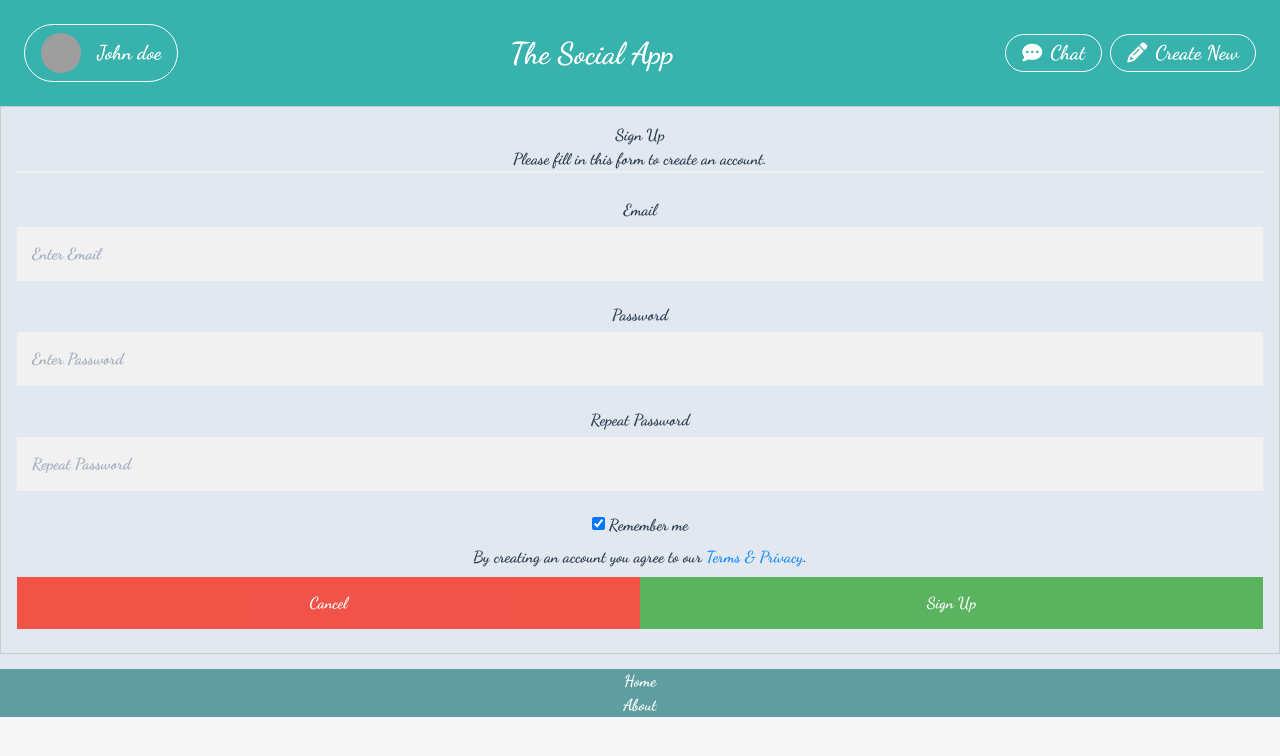
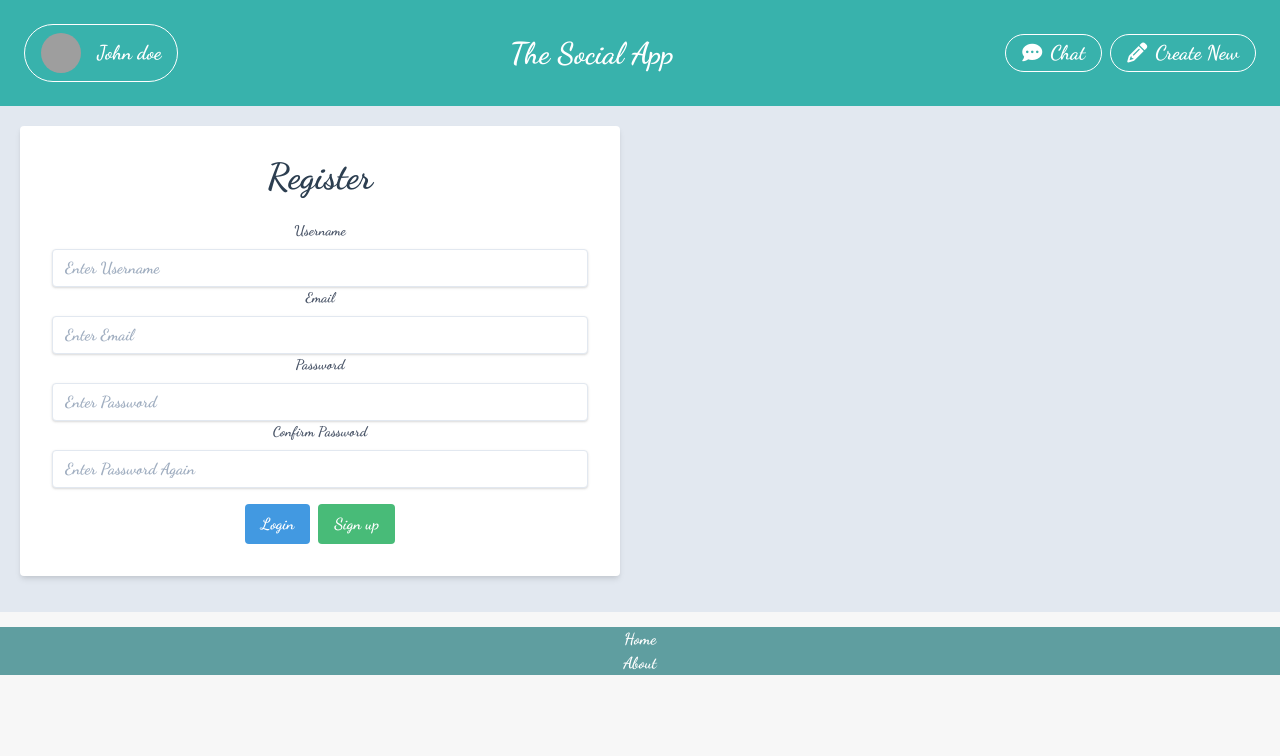
Before and after one commit to Tajveez/Twitter-0, a Vue app in the folder client/: page /register in a window 1280 px wide. Shown: the top 756 px of the page. Built offline with nearby package versions, Linux system fonts and the light colour scheme; grey boxes are pictures that could not be loaded.

Commit message:
Initial design login/register

```diff
--- a/client/src/App.vue
+++ b/client/src/App.vue
@@ -6,10 +6,11 @@
     <!-- https://www.youtube.com/watch?v=JnEH9tYLxLkgi -->
 
     <Header />
-    <div class="ui equal width three column grid bg-gray-300">
+    <!-- <div class="bg-gray-300 flex justify-center"> -->
+    <div class="bg-gray-300">
       <router-view class="column" />
-      <RightSidebar class="three wide column" />
     </div>
+    <RightSidebar class="three wide column" />
   </div>
 </template>
 
--- a/client/src/components/Posts.vue
+++ b/client/src/components/Posts.vue
@@ -21,12 +21,22 @@
             <p class="text-xl">{{ post.text }}</p>
           </div>
         </div>
-        <div class="text-xl">
-          <i class="ml-10 fas fa-share-alt"></i>
-          <i class="ml-10 fas fa-retweet"></i>
-          <i class="ml-10 fas fa-heart"></i>
-          <i class="ml-10 fas fa-comment"></i>
-          <i @click="deletePost(post._id)" class="ml-10 fas fa-trash-alt"></i>
+        <div class="text-xl w-full">
+          <div class="text-gray-500 w-1/5 mr-5 inline">
+            <i style="color: gray" class="ml-10 fas fa-share-alt"></i> 12
+          </div>
+          <div class="text-gray-500 mr-5 inline">
+            <i style="color: gray" class="ml-10 fas fa-retweet"></i> 15
+          </div>
+          <div class="text-gray-500 mr-5 inline">
+            <i style="color: gray" class="ml-10 fas fa-heart"></i> 18
+          </div>
+          <div class="text-gray-500 mr-5 inline">
+            <i style="color: gray" class="ml-10 fas fa-comment"></i> 20
+          </div>
+          <div class="inline">
+            <i @click="deletePost(post._id)" style="color: gray" class="ml-10 fas fa-trash-alt"></i>
+          </div>
         </div>
         <!-- <div class="actions">
           <div class="date">
--- a/client/src/views/Login.vue
+++ b/client/src/views/Login.vue
@@ -1,37 +1,60 @@
 <template>
-  <div>
-    <form method="post">
-      <div class="imgcontainer">
+  <div class="w-1/2 p-5">
+    <form method="post" class="bg-white shadow-md rounded px-8 pt-6 pb-8 mb-4">
+      <h1 class="mb-4 text-4xl">Login</h1>
+      <!-- <div class="imgcontainer">
         <img
           src="https://www.pngitem.com/pimgs/m/506-5067022_sweet-shap-profile-placeholder-hd-png-download.png"
           alt="Avatar"
           class="avatar"
         />
-      </div>
+      </div>-->
 
-      <div class="container">
-        <label for="uname">
+      <div class="mb-4">
+        <label class="block text-gray-700 text-sm font-bold mb-2" for="uname">
           <b>Username</b>
         </label>
-        <input type="text" placeholder="Enter Username" name="uname" required />
+        <input
+          class="shadow appearance-none border rounded w-full py-2 px-3 text-gray-700 leading-tight focus:outline-none focus:shadow-outline"
+          type="text"
+          placeholder="Enter Username"
+          name="uname"
+          required
+        />
 
-        <label for="psw">
+        <label class="block text-gray-700 text-sm font-bold mb-2" for="psw">
           <b>Password</b>
         </label>
-        <input type="password" placeholder="Enter Password" name="psw" required />
-
-        <button type="submit">Login</button>
-        <label>
-          <input type="checkbox" checked="checked" name="remember" /> Remember me
-        </label>
+        <input
+          class="shadow appearance-none border rounded w-full py-2 px-3 text-gray-700 leading-tight focus:outline-none focus:shadow-outline"
+          type="password"
+          placeholder="Enter Password"
+          name="psw"
+          required
+        />
+        <div class="text-right mt-2">
+          <label>
+            <input type="checkbox" checked="checked" name="remember" /> Remember me
+          </label>
+        </div>
       </div>
-
-      <div class="container" style="background-color:#f1f1f1">
-        <button type="button" class="cancelbtn">Cancel</button>
+      <div class="flex items-center justify-between">
         <span class="psw">
-          Forgot
-          <a href="#">password?</a>
+          <a
+            class="inline-block align-baseline font-bold text-sm text-blue-500 hover:text-blue-800"
+            href="#"
+          >Forgot password?</a>
         </span>
+        <div>
+          <button
+            class="bg-blue-500 hover:bg-blue-700 text-white font-bold mr-2 py-2 px-4 rounded focus:outline-none focus:shadow-outline"
+            type="submit"
+          >Login</button>
+          <button
+            class="bg-green-500 hover:bg-blue-700 text-white font-bold py-2 px-4 rounded focus:outline-none focus:shadow-outline"
+            type="submit"
+          >Sign up</button>
+        </div>
       </div>
     </form>
   </div>
@@ -42,76 +65,4 @@ export default {};
 </script>
 
 <style scoped>
-/* Bordered form */
-form {
-  border: 3px solid #f1f1f1;
-}
-
-/* Full-width inputs */
-input[type="text"],
-input[type="password"] {
-  width: 100%;
-  padding: 12px 20px;
-  margin: 8px 0;
-  display: inline-block;
-  border: 1px solid #ccc;
-  box-sizing: border-box;
-}
-
-/* Set a style for all buttons */
-button {
-  background-color: #4caf50;
-  color: white;
-  padding: 14px 20px;
-  margin: 8px 0;
-  border: none;
-  cursor: pointer;
-  width: 100%;
-}
-
-/* Add a hover effect for buttons */
-button:hover {
-  opacity: 0.8;
-}
-
-/* Extra style for the cancel button (red) */
-.cancelbtn {
-  width: auto;
-  padding: 10px 18px;
-  background-color: #f44336;
-}
-
-/* Center the avatar image inside this container */
-.imgcontainer {
-  text-align: center;
-  margin: 24px 0 12px 0;
-}
-
-/* Avatar image */
-img.avatar {
-  width: 40%;
-  border-radius: 50%;
-}
-
-/* Add padding to containers */
-.container {
-  padding: 16px;
-}
-
-/* The "Forgot password" text */
-span.psw {
-  float: right;
-  padding-top: 16px;
-}
-
-/* Change styles for span and cancel button on extra small screens */
-@media screen and (max-width: 300px) {
-  span.psw {
-    display: block;
-    float: none;
-  }
-  .cancelbtn {
-    width: 100%;
-  }
-}
 </style>
--- a/client/src/views/Register.vue
+++ b/client/src/views/Register.vue
@@ -1,41 +1,86 @@
 <template>
+  <div class="w-1/2 p-5">
+    <form method="post" class="bg-white shadow-md rounded px-8 pt-6 pb-8 mb-4">
+      <h1 class="mb-4 text-4xl">Register</h1>
+      <!-- <div class="imgcontainer">
+        <img
+          src="https://www.pngitem.com/pimgs/m/506-5067022_sweet-shap-profile-placeholder-hd-png-download.png"
+          alt="Avatar"
+          class="avatar"
+        />
+      </div>-->
+
+      <div class="mb-4">
         <div>
-    <form action="action_page.php" style="border:1px solid #ccc">
-      <div class="container">
-        <h1>Sign Up</h1>
-        <p>Please fill in this form to create an account.</p>
-        <hr />
-
-        <label for="email">
+          <label class="block text-gray-700 text-sm font-bold mb-2" for="uname">
+            <b>Username</b>
+          </label>
+          <input
+            class="shadow appearance-none border rounded w-full py-2 px-3 text-gray-700 leading-tight focus:outline-none focus:shadow-outline"
+            type="text"
+            placeholder="Enter Username"
+            name="uname"
+            required
+          />
+        </div>
+        <div>
+          <label class="block text-gray-700 text-sm font-bold mb-2" for="uname">
             <b>Email</b>
           </label>
-        <input type="text" placeholder="Enter Email" name="email" required />
-
-        <label for="psw">
+          <input
+            class="shadow appearance-none border rounded w-full py-2 px-3 text-gray-700 leading-tight focus:outline-none focus:shadow-outline"
+            type="text"
+            placeholder="Enter Email"
+            name="uname"
+            required
+          />
+        </div>
+        <div>
+          <label class="block text-gray-700 text-sm font-bold mb-2" for="psw">
             <b>Password</b>
           </label>
-        <input type="password" placeholder="Enter Password" name="psw" required />
-
-        <label for="psw-repeat">
-          <b>Repeat Password</b>
+          <input
+            class="shadow appearance-none border rounded w-full py-2 px-3 text-gray-700 leading-tight focus:outline-none focus:shadow-outline"
+            type="password"
+            placeholder="Enter Password"
+            name="psw"
+            required
+          />
+        </div>
+        <div>
+          <label class="block text-gray-700 text-sm font-bold mb-2" for="psw">
+            <b>Confirm Password</b>
           </label>
-        <input type="password" placeholder="Repeat Password" name="psw-repeat" required />
-
+          <input
+            class="shadow appearance-none border rounded w-full py-2 px-3 text-gray-700 leading-tight focus:outline-none focus:shadow-outline"
+            type="password"
+            placeholder="Enter Password Again"
+            name="psw"
+            required
+          />
+        </div>
+        <!-- <div class="text-right mt-2">
           <label>
-          <input type="checkbox" checked="checked" name="remember" style="margin-bottom:15px" /> Remember me
+            <input type="checkbox" checked="checked" name="remember" /> Remember me
           </label>
-
-        <p>
-          By creating an account you agree to our
+        </div>-->
+      </div>
+      <div class="flex items-center justify-center">
+        <!-- <span class="psw">
           <a
+            class="inline-block align-baseline font-bold text-sm text-blue-500 hover:text-blue-800"
             href="#"
-            style="color:dodgerblue"
-          >Terms & Privacy</a>.
-        </p>
-
-        <div class="clearfix">
-          <button type="button" class="cancelbtn">Cancel</button>
-          <button type="submit" class="signupbtn">Sign Up</button>
+          >Forgot password?</a>
+        </span>-->
+        <div>
+          <button
+            class="bg-blue-500 hover:bg-blue-700 text-white font-bold mr-2 py-2 px-4 rounded focus:outline-none focus:shadow-outline"
+            type="submit"
+          >Login</button>
+          <button
+            class="bg-green-500 hover:bg-blue-700 text-white font-bold py-2 px-4 rounded focus:outline-none focus:shadow-outline"
+            type="submit"
+          >Sign up</button>
         </div>
       </div>
     </form>
@@ -47,78 +92,4 @@ export default {};
 </script>
 
 <style scoped>
-* {
-  box-sizing: border-box;
-}
-
-/* Full-width input fields */
-input[type="text"],
-input[type="password"] {
-  width: 100%;
-  padding: 15px;
-  margin: 5px 0 22px 0;
-  display: inline-block;
-  border: none;
-  background: #f1f1f1;
-}
-
-input[type="text"]:focus,
-input[type="password"]:focus {
-  background-color: #ddd;
-  outline: none;
-}
-
-hr {
-  border: 1px solid #f1f1f1;
-  margin-bottom: 25px;
-}
-
-/* Set a style for all buttons */
-button {
-  background-color: #4caf50;
-  color: white;
-  padding: 14px 20px;
-  margin: 8px 0;
-  border: none;
-  cursor: pointer;
-  width: 100%;
-  opacity: 0.9;
-}
-
-button:hover {
-  opacity: 1;
-}
-
-/* Extra styles for the cancel button */
-.cancelbtn {
-  padding: 14px 20px;
-  background-color: #f44336;
-}
-
-/* Float cancel and signup buttons and add an equal width */
-.cancelbtn,
-.signupbtn {
-  float: left;
-  width: 50%;
-}
-
-/* Add padding to container elements */
-.container {
-  padding: 16px;
-}
-
-/* Clear floats */
-.clearfix::after {
-  content: "";
-  clear: both;
-  display: table;
-}
-
-/* Change styles for cancel button and signup button on extra small screens */
-@media screen and (max-width: 300px) {
-  .cancelbtn,
-  .signupbtn {
-    width: 100%;
-  }
-}
 </style>
```
Lines whose indentation alone changed are shown as unchanged.
